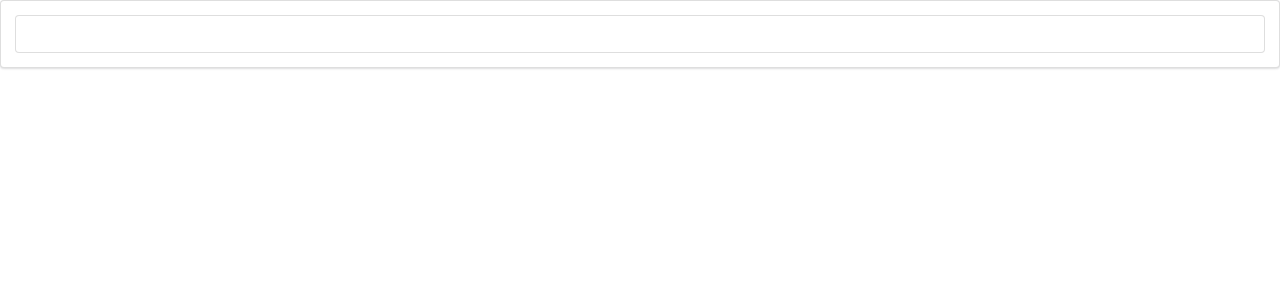
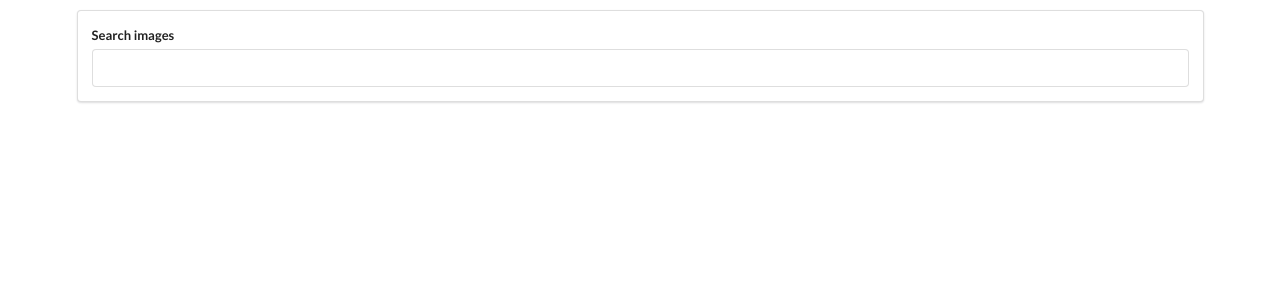
Before and after one commit to VINICIUSCAETANO/pictures, a React (Create React App) app: page / in a window 1280 px wide. Shown: the top 300 px of the page. Built offline with nearby package versions, Linux system fonts and the light colour scheme.

Commit message:
Acrescenta métodos onInputChange e onInputClick

```diff
--- a/src/components/App.js
+++ b/src/components/App.js
@@ -3,7 +3,7 @@ import SearchBar from './SearchBar'
 
 const App = () => {
     return (
-        <div>
+        <div className="ui container" style={{ marginTop: '10px' }}>
             <SearchBar />
         </div>
     )
--- a/src/components/SearchBar.js
+++ b/src/components/SearchBar.js
@@ -1,11 +1,20 @@
 import React from 'react';
 
 class SearchBar extends React.Component {
+    onInputChange(event) {
+        console.log(event.target.value);
+    }
+
+    onInputClick(event) {
+        console.log("User clicked")
+    }
+
     render() {
         return (<div className="ui segment">
             <form className="ui form">
                 <div className="field">
-                    <input type="text" />
+                    <label>Search images</label>
+                    <input type="text" onChange={this.onInputChange} onClick={this.onInputClick} />
                 </div>
             </form>
         </div>
```
